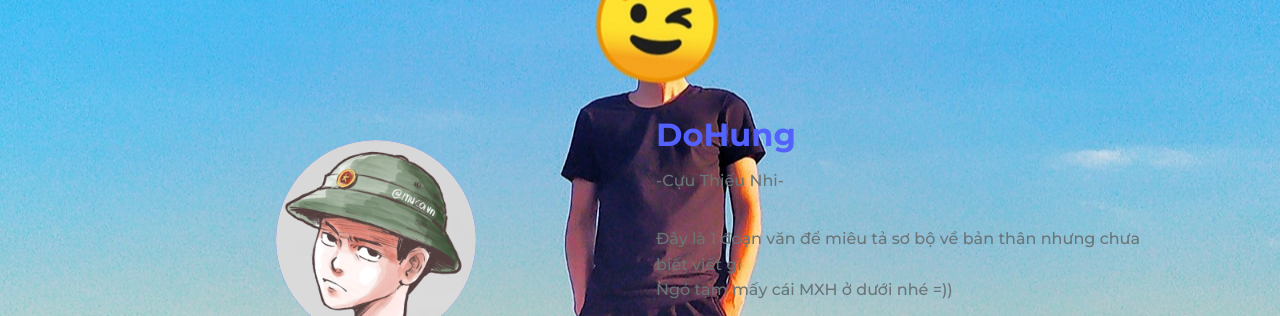
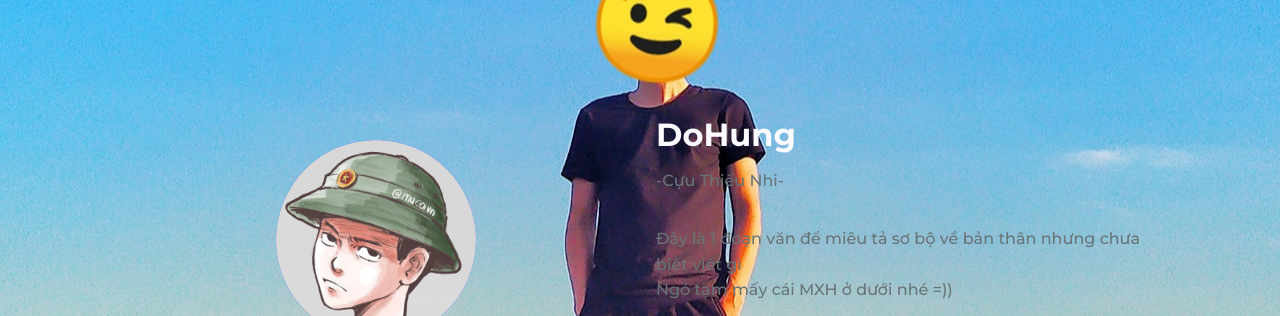
Before and after one commit to dvhuzg/dvh1, a plain HTML site: page index.html in a window 1280 px wide. Shown: the part 950-1266 px from the top of the page. Drawn offline with nearby package versions, Linux system fonts and the light colour scheme.

Commit message:
Update style.css

```diff
--- a/style.css
+++ b/style.css
@@ -238,7 +238,7 @@ img {
 }
 .about_subtitle{
     font-size: var(--h2-font-size);
-    color: var(--first-color);
+    color: var(--white-color);
     margin-bottom: var(--mb-1);
 }
 .about_text{
```
